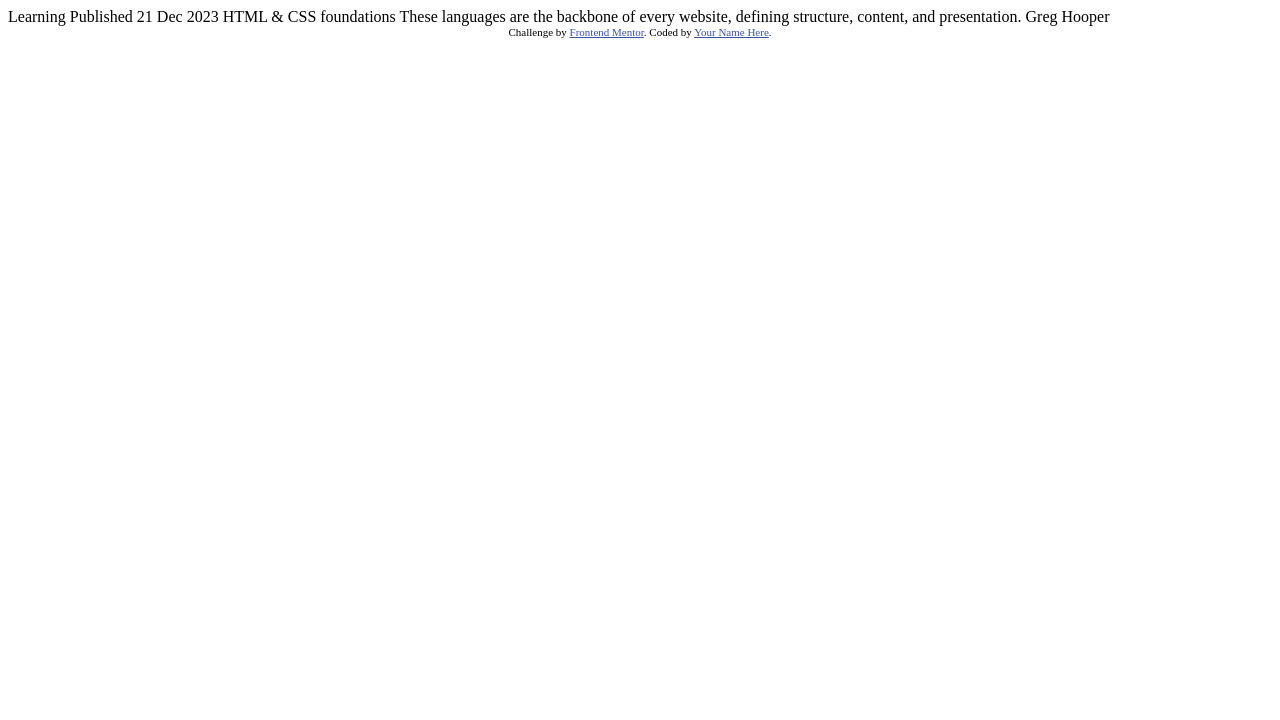
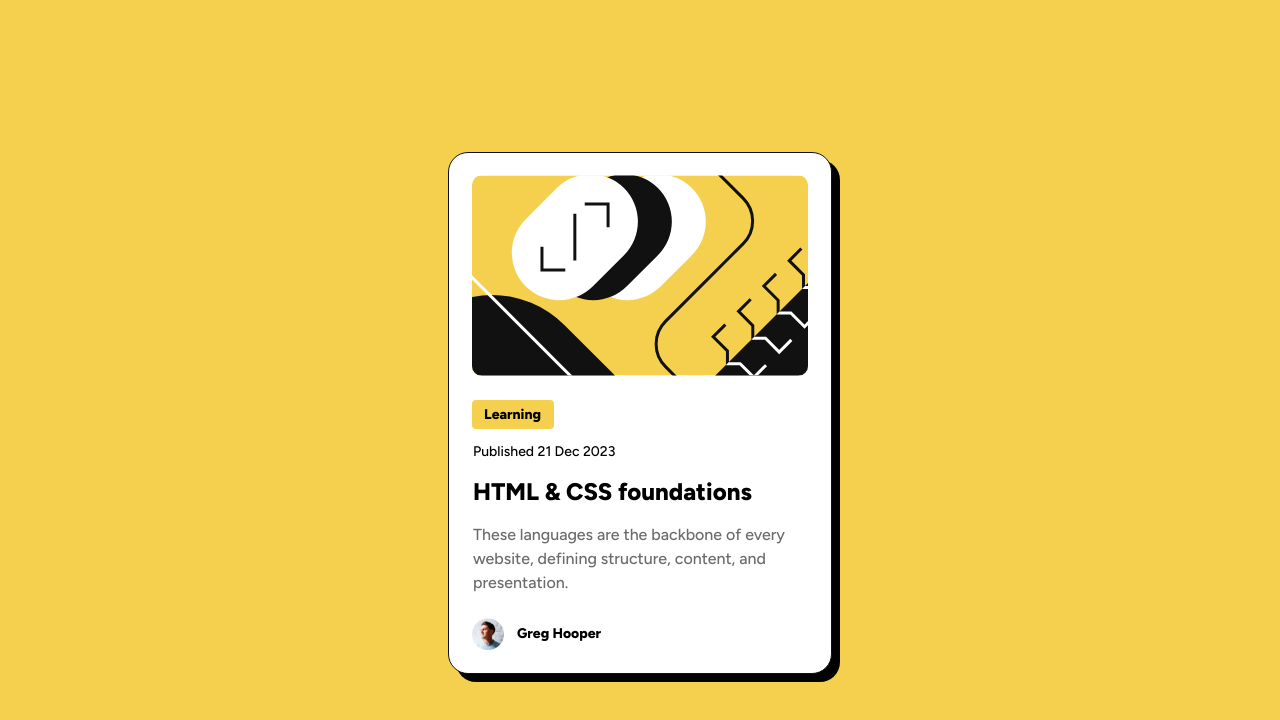
Before and after one commit to PavlovVitalii/Blog-preview-card, a plain HTML site: page index.html in a window 1280 px wide. Drawn offline with Linux system fonts and the light colour scheme.

Commit message:
finish desctop card

```diff
--- a/index.html
+++ b/index.html
@@ -1,34 +1,40 @@
 <!DOCTYPE html>
 <html lang="en">
   <head>
-  <meta charset="UTF-8">
-  <meta name="viewport" content="width=device-width, initial-scale=1.0"> <!-- displays site properly based on user's device -->
-
-  <link rel="icon" type="image/png" sizes="32x32" href="./assets/images/favicon-32x32.png">
-
+    <meta charset="UTF-8" />
+    <meta name="viewport" content="width=device-width, initial-scale=1.0" />
+    <link
+      rel="icon"
+      type="image/png"
+      sizes="32x32"
+      href="./assets/images/favicon-32x32.png"
+    />
+    <link rel="preconnect" href="https://fonts.googleapis.com" />
+    <link rel="preconnect" href="https://fonts.gstatic.com" crossorigin />
+    <link
+      href="https://fonts.googleapis.com/css2?family=Figtree:ital,wght@0,300..900;1,300..900&display=swap"
+      rel="stylesheet"
+    />
+    <link rel="stylesheet" href="style.css" />
     <title>Frontend Mentor | Blog preview card</title>
-
-  <!-- Feel free to remove these styles or customise in your own stylesheet 👍 -->
-  <style>
-    .attribution { font-size: 11px; text-align: center; }
-    .attribution a { color: hsl(228, 45%, 44%); }
-  </style>
   </head>
   <body>
-
-  Learning
-
-  Published 21 Dec 2023
-
-  HTML & CSS foundations
-
-  These languages are the backbone of every website, defining structure, content, and presentation.
-
-  Greg Hooper
-
-  <div class="attribution">
-    Challenge by <a href="https://www.frontendmentor.io?ref=challenge" target="_blank">Frontend Mentor</a>.
-    Coded by <a href="#">Your Name Here</a>.
+    <main>
+      <div class="card">
+        <div class="img-card">
+          <img src="/assets/images/illustration-article.svg" alt="" />
         </div>
+        <div class="text-container">
+          <p class="category">Learning</p>
+          <p class="published">Published <time>21 Dec 2023</time></p>
+          <h1>HTML & CSS foundations</h1>
+          <p class="description">
+            These languages are the backbone of every website, defining
+            structure, content, and presentation.
+          </p>
+         <footer><img src="./assets/images/image-avatar.webp" alt="image-avatar"><h6>Greg Hooper</h6></footer>
+        </div>
+      </div>
+    </main>
   </body>
 </html>
--- /dev/null
+++ b/style.css
@@ -0,0 +1,100 @@
+* {
+  box-sizing: border-box;
+  margin: 0;
+  padding: 0;
+}
+
+body {
+  background: hsl(47, 88%, 63%);
+  font-family: "Figtree", sans-serif;
+  font-optical-sizing: auto;
+  font-weight: 500;
+  font-style: normal;
+}
+
+main {
+  height: 100vh;
+  display: flex;
+  justify-content: center;
+  align-items: center;
+  flex-direction: column;
+}
+
+.img-card {
+  width: 336px;
+  height: 200px;
+}
+
+.img-card img {
+  margin: -2px -1px;
+  border-radius: 10px;
+}
+
+.text-container {
+    display: flex;
+    flex-direction: column;
+    gap: 12px;
+  margin-top: 23px;
+  padding-right: -3px;
+  width: 336px;
+  height: 194px;
+}
+
+.category {
+  width: 82px;
+  height: 29px;
+  background: #f4d04e;
+  border-radius: 4px;
+  font-weight: 800;
+  font-size: 14px;
+  padding: 6px 12px;
+  margin-left: -1px;
+}
+
+.card {
+  margin-top: 26px;
+  padding: 24px;
+  width: 384px;
+  height: 522px;
+  background: #ffffff;
+  border: 1px solid #111111;
+  box-shadow: 8px 8px 0px #000000;
+  border-radius: 20px;
+}
+
+.published {
+  font-weight: 500;
+  font-size: 14px;
+  line-height: 150%;
+}
+
+h1 {
+  font-weight: 800;
+  font-size: 24px;
+  line-height: 150%;
+}
+
+.description {
+  font-size: 16px;
+  line-height: 150%;
+  color: #6b6b6b;
+  padding-top: 1px;
+}
+
+footer {
+  display: flex;
+  padding-top:11px;
+}
+
+footer img {
+  width: 32px;
+  height: 32px;
+  margin-left: -1px;
+}
+
+h6 {
+  font-weight: 800;
+  font-size: 14px;
+  line-height: 150%;
+  margin: 5px 13px;
+}
```
Lines whose indentation alone changed are shown as unchanged.
